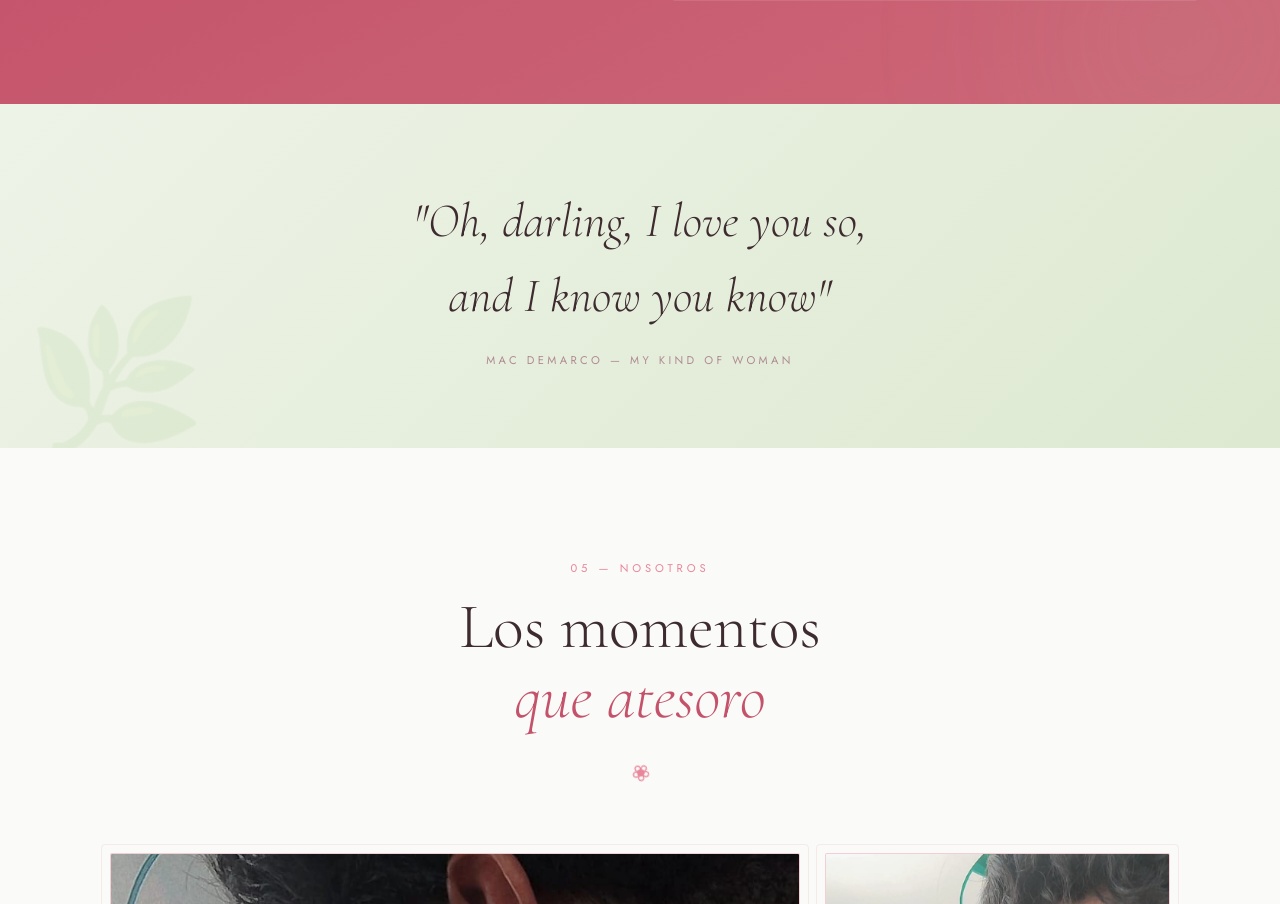
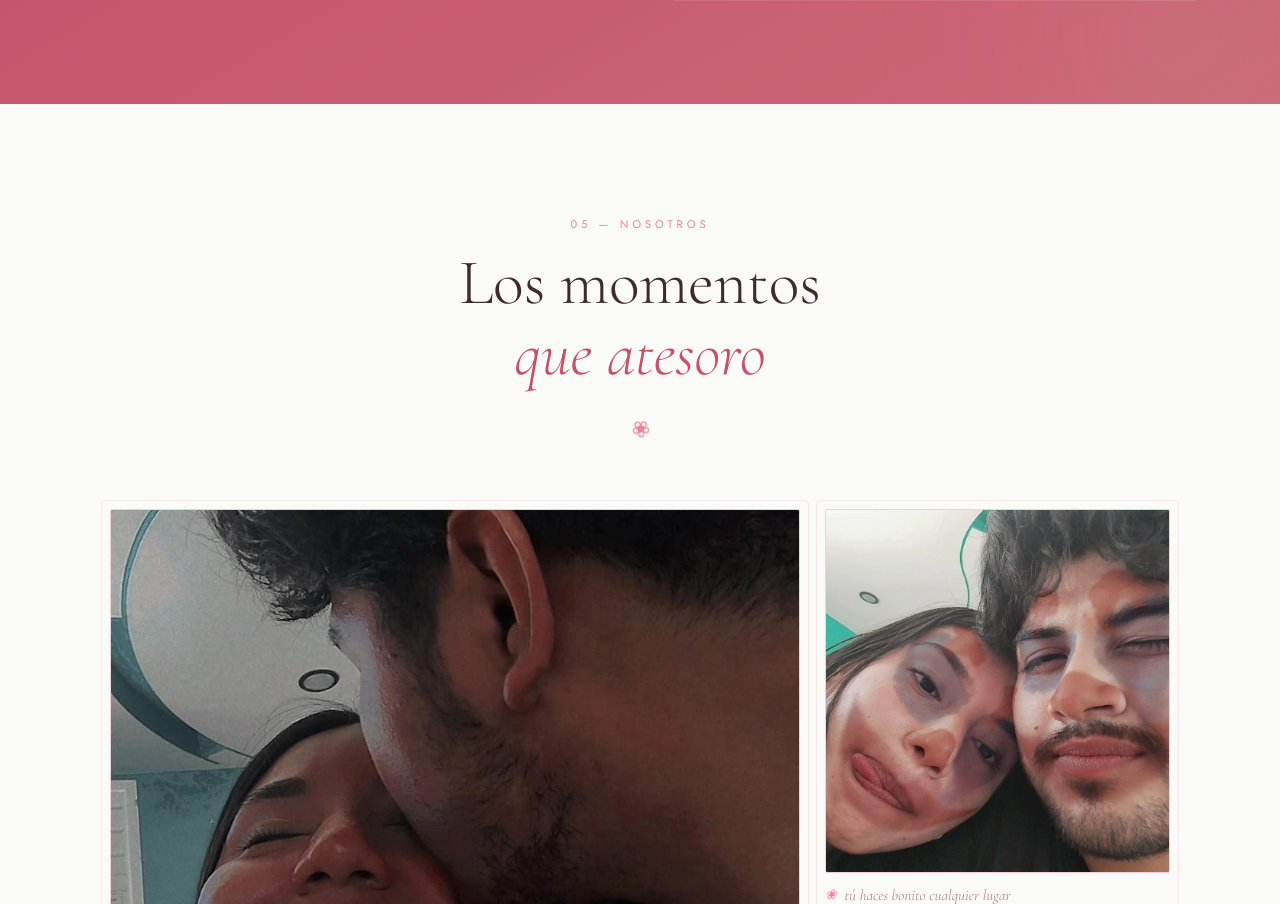
Before and after one commit to FabricioPRZ/MY-KIND-OF-WOMAN, a plain HTML site: page index.html in a window 1280 px wide. Shown: the part 4961-5865 px from the top of the page. Drawn offline with nearby package versions, Linux system fonts and the light colour scheme.

Commit message:
Remove unused lyric section from index.html

```diff
--- a/index.html
+++ b/index.html
@@ -203,13 +203,6 @@
         </div>
     </section>
 
-    <!-- ====== LYRIC 3 ====== -->
-    <section class="lyric-band band-sage">
-        <span class="band-bloom bl-l">🌿</span>
-        <blockquote class="lq" data-lyric>"Oh, darling, I love you so,<br>and I know you know"</blockquote>
-        <p class="lcredit">Mac DeMarco — My Kind of Woman</p>
-    </section>
-
     <!-- ====== 05 NOSOTROS ====== -->
     <section class="section-together" id="together">
         <div class="together-header reveal">
```
